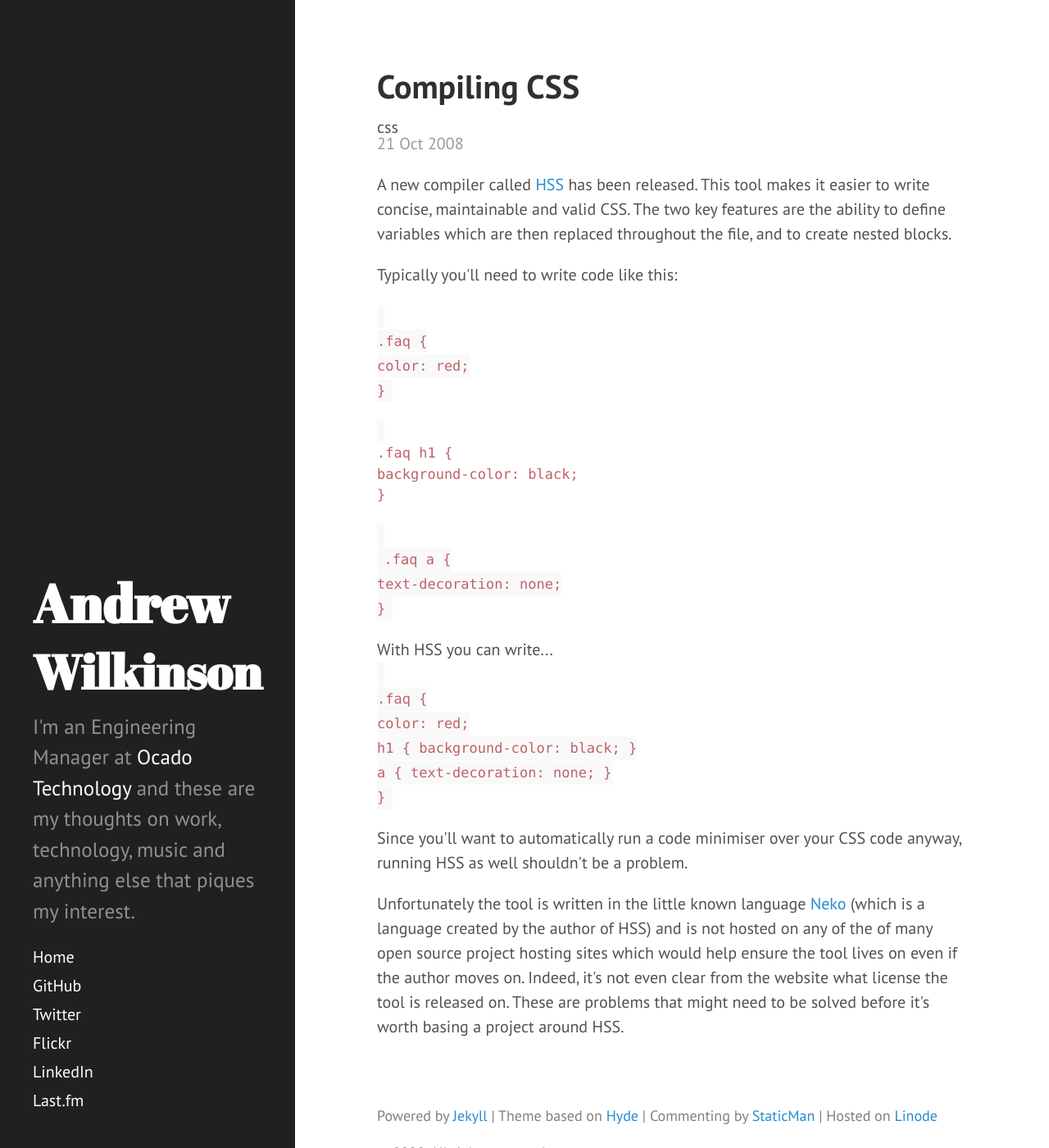
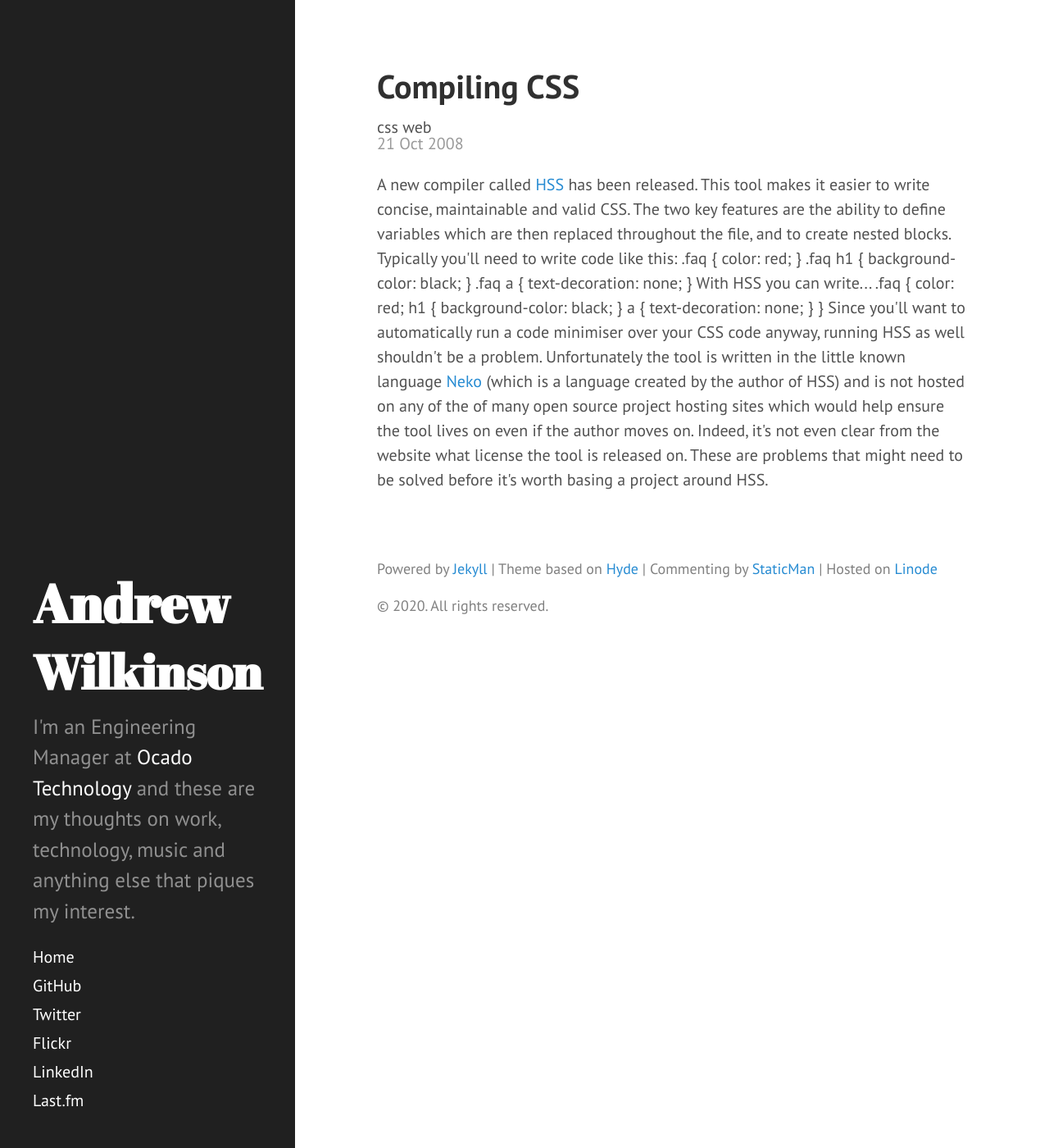
Before and after one commit to andrewjw/site, a Jekyll site: the page built from _posts/2008-10-21-compiling-css.html, in a window 1280 px wide and 1400 px high. Shown: the whole window at 82% size. Built offline with Jekyll 4.4.1, drawn with Linux system fonts in a browser that asks for light colours; some of the changed lines change nothing that is shown.

Commit message:
Update 2008-10-21-compiling-css.html

```diff
--- a/_posts/2008-10-21-compiling-css.html
+++ b/_posts/2008-10-21-compiling-css.html
@@ -1,46 +1,38 @@
 ---
 layout: post
 title: Compiling CSS
-date: 2008-10-21 12:30:35.000000000 +01:00
+date: 2008-10-21 12:30:35
 type: post
-parent_id: '0'
-published: true
-password: ''
-status: publish
-categories:
-- web development
-tags:
-- css
-meta:
-  _edit_last: '364050'
-author:
-  login: andrewjw
-  email: andrewjwilkinson@gmail.com
-  display_name: Andrew Wilkinson
-  first_name: Andrew
-  last_name: Wilkinson
+tags: css web
 permalink: "/2008/10/21/compiling-css/"
 ---
-<p>A new compiler called <a href="http://ncannasse.fr/projects/hss">HSS</a> has been released. This tool makes it easier to write concise, maintainable and valid CSS. The two key features are the ability to define variables which are then replaced throughout the file, and to create nested blocks.</p>
-<p>Typically you'll need to write code like this:</p>
-<p><code><br />
-.faq {<br />
-    color: red;<br />
-}</p>
-<p>.faq h1 {<br />
-     background-color: black;<br />
-}</p>
-<p>.faq a {<br />
-     text-decoration: none;<br />
-}<br />
-</code></p>
-<p>With HSS you can write...<br />
-<code><br />
-.faq {<br />
-    color: red;<br />
-    h1 { background-color: black; }<br />
-    a { text-decoration: none; }<br />
-}<br />
-</code></p>
-<p>Since you'll want to automatically run a code minimiser over your CSS code anyway, running HSS as well shouldn't be a problem.</p>
-<p>Unfortunately the tool is written in the little known language <a href="http://nekovm.org/">Neko</a> (which is a language created by the author of HSS) and is not hosted on any of the of many open source project hosting sites which would help ensure the tool lives on even if the author moves on. Indeed, it's not even clear from the website what license the tool is released on. These are problems that might need to be solved before it's worth basing a project around HSS.</p>
+A new compiler called <a href="http://ncannasse.fr/projects/hss">HSS</a> has been released. This tool makes it
+easier to write concise, maintainable and valid CSS. The two key features are the ability to define variables
+which are then replaced throughout the file, and to create nested blocks.
+
+Typically you'll need to write code like this:
+
+    .faq {
+        color: red;
+    }
+    .faq h1 {
+        background-color: black;
+    }
+    .faq a {
+        text-decoration: none;
+    }
+
+With HSS you can write...
+
+    .faq {
+        color: red;
+        h1 { background-color: black; }
+        a { text-decoration: none; }
+    }
+
+Since you'll want to automatically run a code minimiser over your CSS code anyway, running HSS as well shouldn't be a problem.
+
+Unfortunately the tool is written in the little known language <a href="http://nekovm.org/">Neko</a> (which is a language
+created by the author of HSS) and is not hosted on any of the of many open source project hosting sites which would help
+ensure the tool lives on even if the author moves on. Indeed, it's not even clear from the website what license the tool
+is released on. These are problems that might need to be solved before it's worth basing a project around HSS.
```
